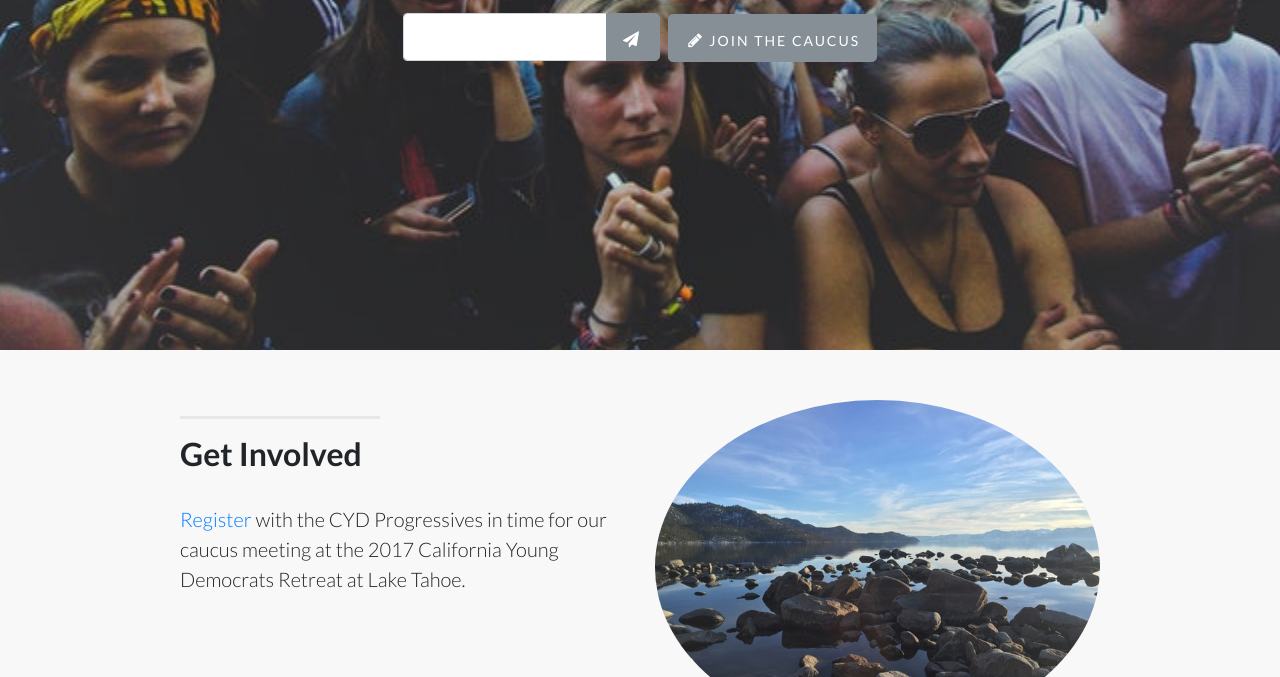
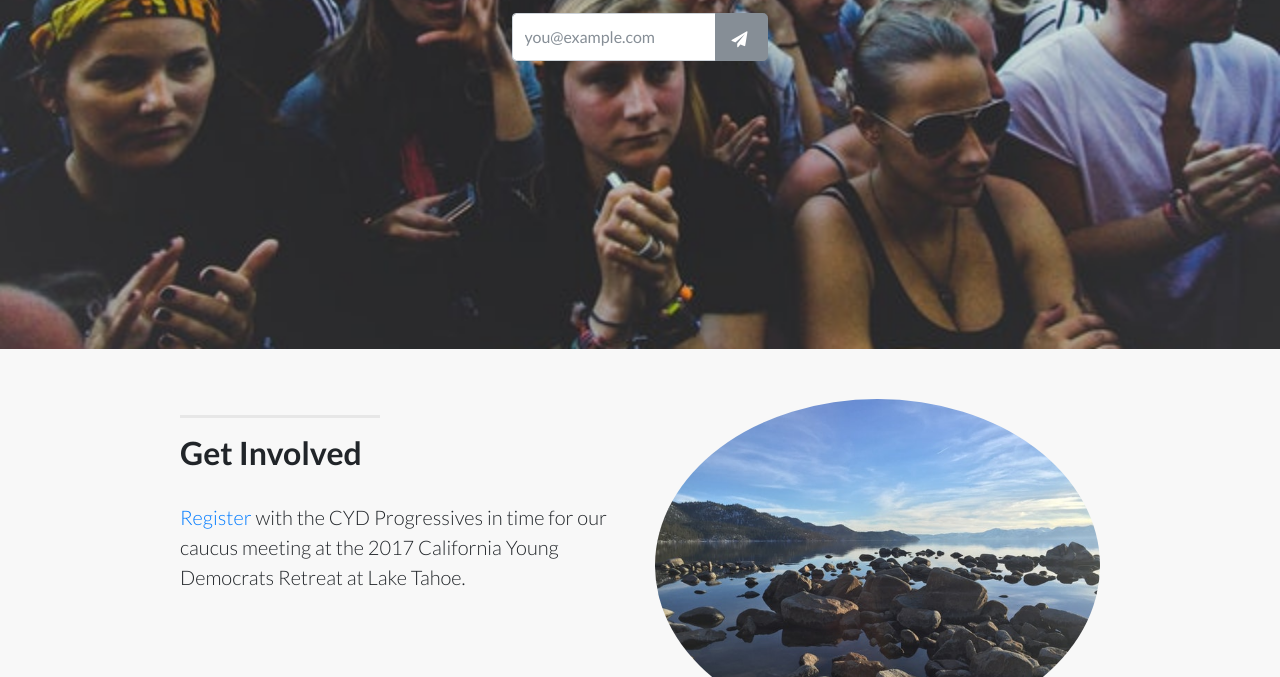
Before and after one commit to CYD-Progressives/cyd-progressives, a website: page index.html in a window 1280 px wide. Shown: the part 423-1100 px from the top of the page. Drawn offline with Linux system fonts and the light colour scheme.

Commit message:
Adds placeholder; removes reg link

```diff
--- a/index.html
+++ b/index.html
@@ -61,19 +61,13 @@
             <li class="list-inline-item">
               <form action="https://cydprogressives.us17.list-manage.com/subscribe/post?u=76002ab8ed0aa984881e20e5f&amp;id=13803b4b81" method="post">
                 <div class="input-group">
-                  <input type="email" value="" name="EMAIL" id="mce-EMAIL" required="required" class="form-control">
+                  <input type="email" value="" name="EMAIL" id="mce-EMAIL" required="required" class="form-control" placeholder="you@example.com">
                   <span class="input-group-btn">
                     <button class="btn btn-secondary btn-lg" type="submit"><i class="fa fa-send"></i>&nbsp;</button>
                   </span>
                 </div>
                 <div style="position: absolute; left: -5000px;" aria-hidden="true"><input type="text" name="b_76002ab8ed0aa984881e20e5f_13803b4b81" tabindex="-1" value=""></div>
               </form>
-            </li>
-            <li class="list-inline-item">
-              <a href="https://goo.gl/forms/znW70khKPtqevR9y2" class="btn btn-secondary btn-lg">
-                <i class="fa fa-pencil fa-fw"></i>
-                <span class="network-name">Join the Caucus</span>
-              </a>
             </li>
           </ul>
         </div>
```
